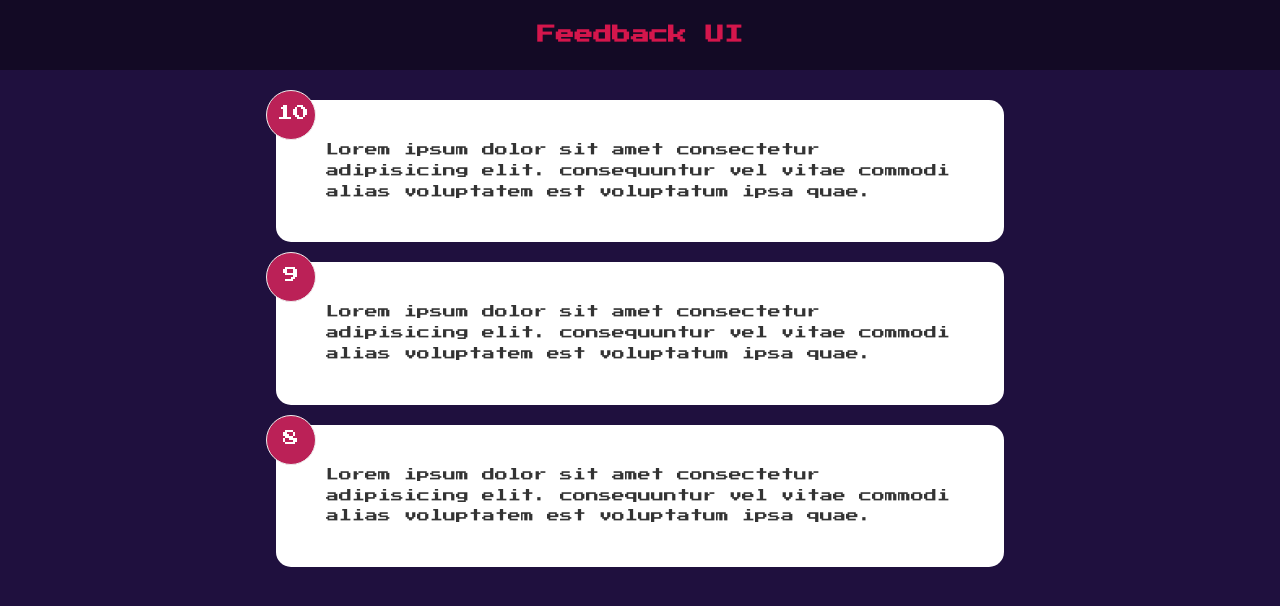
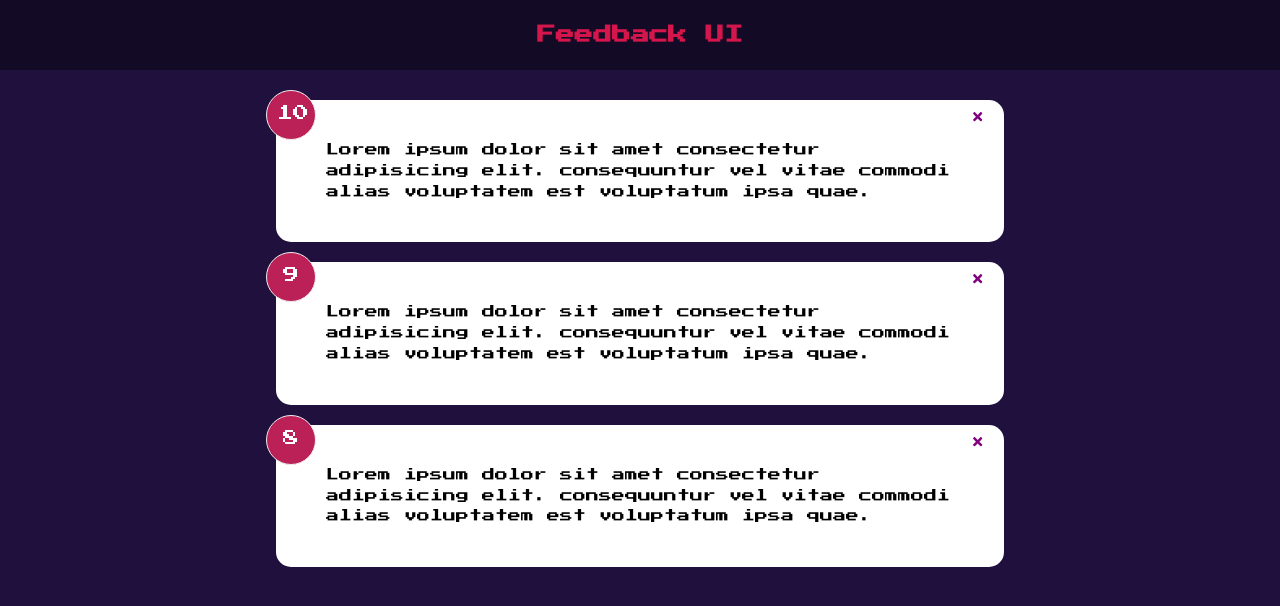
Before and after one commit to ericsecution/better-rater, a React (Create React App) app in the folder better-rater/: page / in a window 1280 px wide. Shown: the top 606 px of the page. Built offline with nearby package versions, Linux system fonts and the light colour scheme.

Commit message:
Added shared Folder, adj Components, added deleteFeedback function, etc

```diff
--- a/better-rater/package.json
+++ b/better-rater/package.json
@@ -8,6 +8,7 @@
     "@testing-library/user-event": "^13.5.0",
     "react": "^18.2.0",
     "react-dom": "^18.2.0",
+    "react-icons": "^4.7.1",
     "react-scripts": "5.0.1",
     "web-vitals": "^2.1.4"
   },
--- a/better-rater/src/App.js
+++ b/better-rater/src/App.js
@@ -7,12 +7,19 @@
 function App() {
     const [feedback, setFeedback] = useState(FeedbackData)
 
+    const deleteFeedback = (id) => {
+        if (window.confirm('Are you sure that you want to delete? (Ok / Cancel)')){
+       setFeedback(feedback.filter((item) => item.id !== id ))
+        }
+    }
+
 
     return (
         <>
         <Header />
         <div className='container'>
-        <FeedbackList feedback={feedback} />
+        <FeedbackList feedback={feedback}
+        handleDelete={deleteFeedback} />
         </div>
 
         </>
--- a/better-rater/src/components/FeedbackItem.jsx
+++ b/better-rater/src/components/FeedbackItem.jsx
@@ -1,13 +1,29 @@
+import { FaTimes } from 'react-icons/fa'
+import PropTypes from 'prop-types'
+import Card from "./shared/Card"
 
-function FeedbackItem({item}) {
+
+function FeedbackItem({ item, handleDelete }) {
+
 
   return (
-    <div className="card">
+    // <Card reverse={true}>
+    // use above code to flip cards to dark / reverse colors
+    <Card>
       <div className="num-display">{item.rating}</div>
+      <button onClick={() => handleDelete(item.id)} className='close'>
+        <FaTimes color='purple' />
+      </button>
       <div className="text-display">{item.text}</div>
 
-    </div>
+    </Card>
   )
 
 }
+
+FeedbackItem.propTypes = {
+  item: PropTypes.object.isRequired,
+
+}
+
 export default FeedbackItem
--- a/better-rater/src/components/FeedbackList.jsx
+++ b/better-rater/src/components/FeedbackList.jsx
@@ -1,16 +1,31 @@
+import PropTypes from 'prop-types'
 import FeedbackItem from "./FeedbackItem"
 
-function FeedbackList({feedback}) {
+function FeedbackList({ feedback, handleDelete }) {
     if(!feedback || feedback.length === 0) {
-        return <p>No Feedback yet</p>
+        return <p>No Feedback Yet.</p>
     }
 
   return (
-     <div className="feedback-list">
+    <div className="feedback-list">
         {feedback.map((item) => (
-            <FeedbackItem key={item.id} item={item}/>
+            <FeedbackItem
+            key={item.id}
+            item={item}
+            handleDelete={handleDelete}
+            />
         ))}
      </div>
     )
 }
+
+FeedbackList.propTypes = {
+    feedback: PropTypes.arrayOf(
+        PropTypes.shape({
+            id: PropTypes.number.isRequired,
+            text: PropTypes.string.isRequired,
+            rating: PropTypes.number.isRequired,
+        })
+    ),
+}
 export default FeedbackList
--- /dev/null
+++ b/better-rater/src/components/shared/Card.jsx
@@ -0,0 +1,34 @@
+import PropTypes from 'prop-types'
+
+function Card({ children, reverse }) {
+    // conditional class
+//   return (
+//     <div className={`card ${reverse && 'reverse'}`}>
+//         {children}
+//     </div>
+//   )
+
+    // conditional style
+    return (
+        <div className='card'
+            style={{
+            backgroundColor: reverse ? 'rgba(0,0,0,0.4)' : '#fff',
+            color: reverse ? '#fff' : '#000',
+             }}
+        >
+            {children}
+        </div>
+    )
+    // /end conditional style
+}
+
+Card.defaultProps = {
+    reverse: false,
+}
+
+Card.propTypes = {
+    children: PropTypes.node.isRequired,
+    reverse: PropTypes.bool,
+}
+
+export default Card
```
Also changed, not shown: 1 other file (tests, documents, lock files or other folders).
